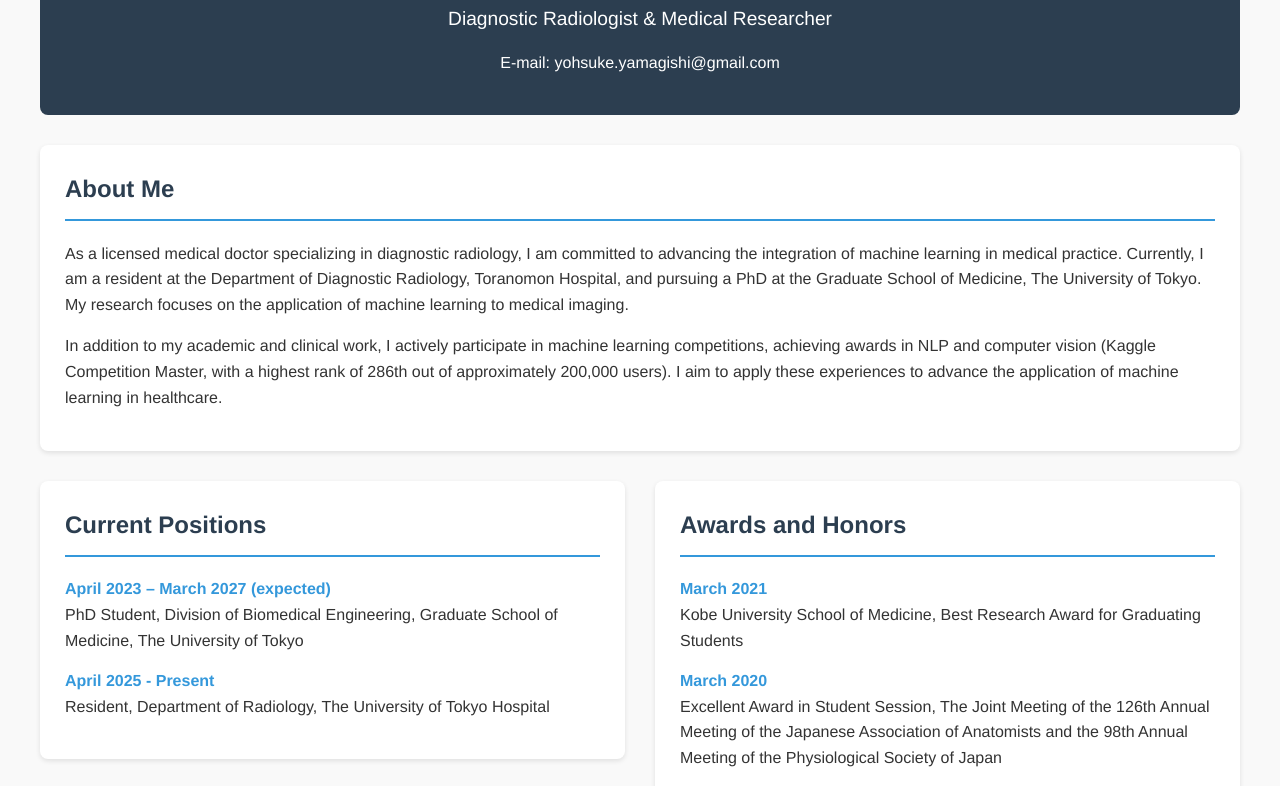
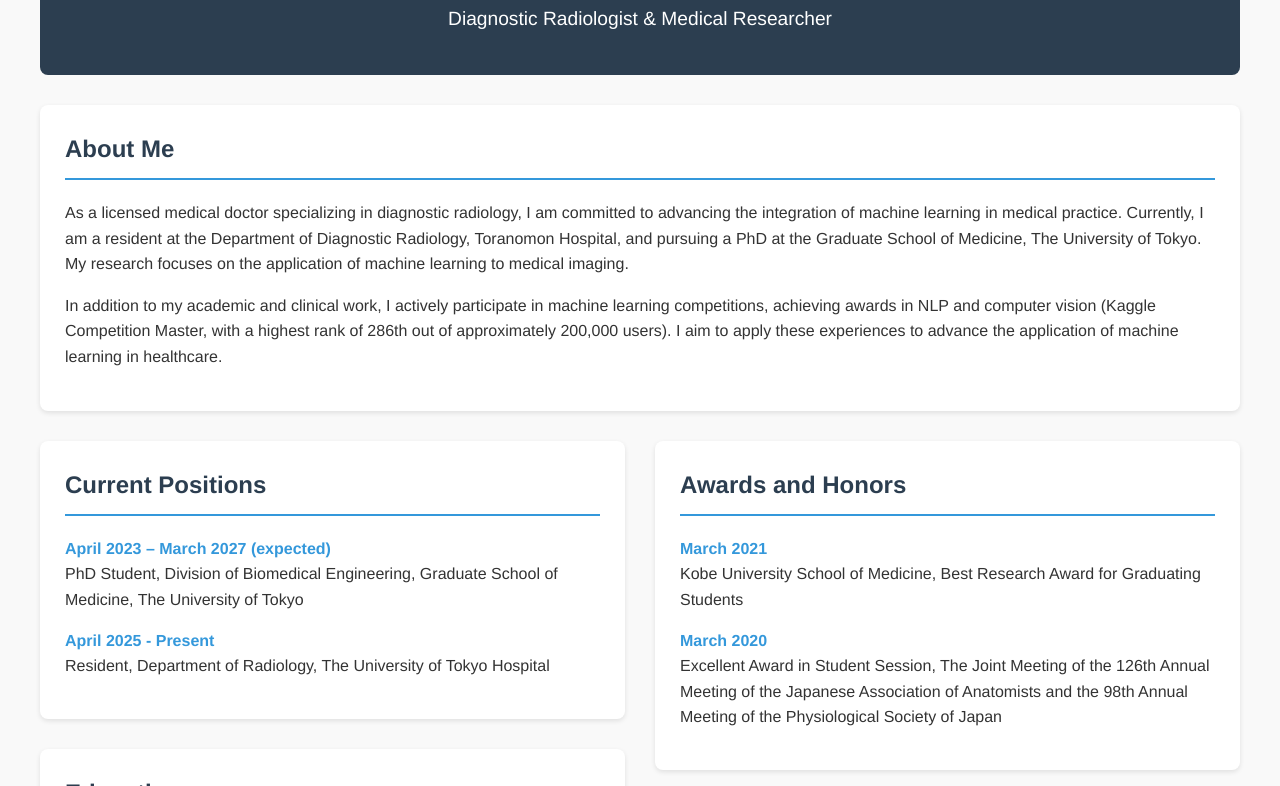
Before and after one commit to yamagishi0824/my-project, a plain HTML site: page index.html in a window 1280 px wide. Shown: the part 130-916 px from the top of the page. Drawn offline with Linux system fonts and the light colour scheme.

Commit message:
Update index.html

```diff
--- a/index.html
+++ b/index.html
@@ -106,7 +106,6 @@
     <header>
         <h1>Yosuke Yamagishi</h1>
         <div class="profile-subtitle">Diagnostic Radiologist & Medical Researcher</div>
-        <div class="profile-contact">E-mail: yohsuke.yamagishi@gmail.com</div>
     </header>
 
     <section>
```
